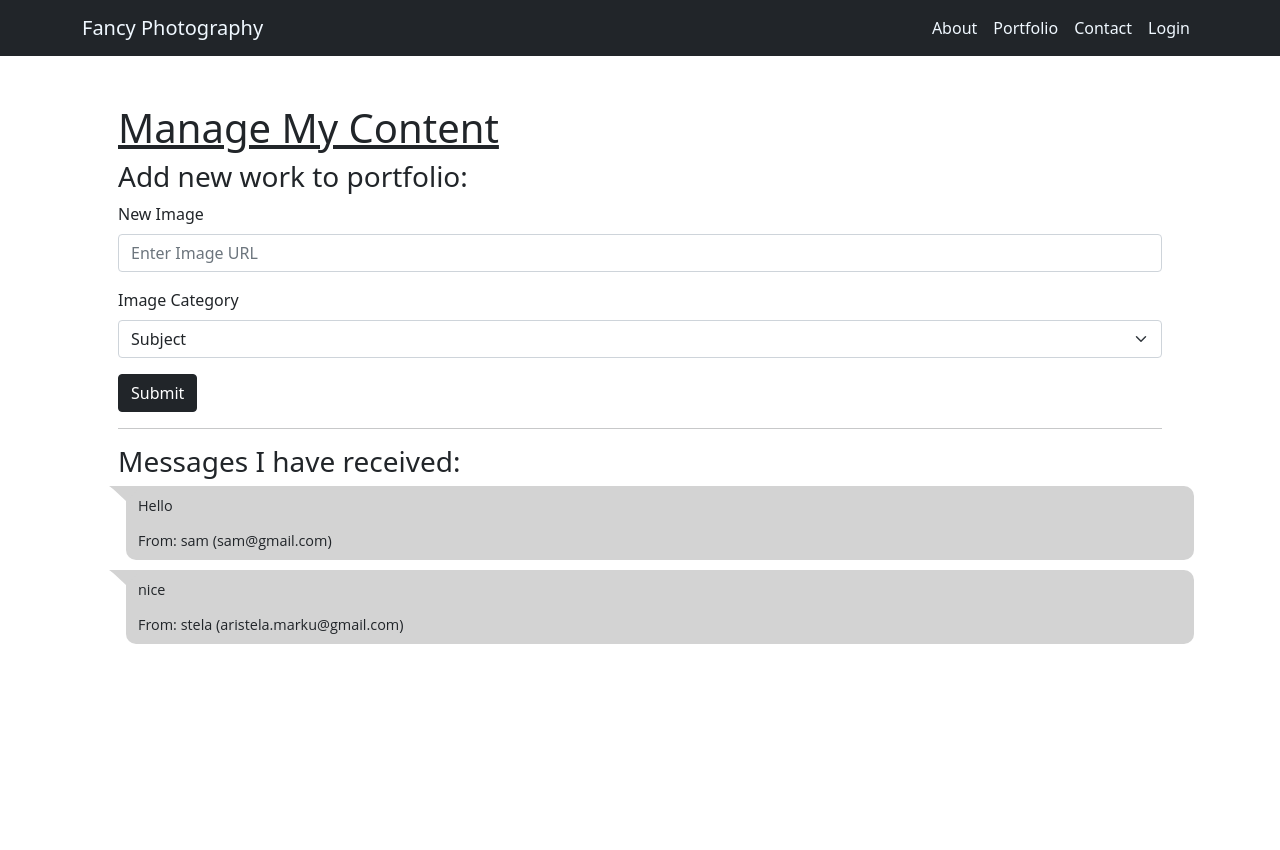
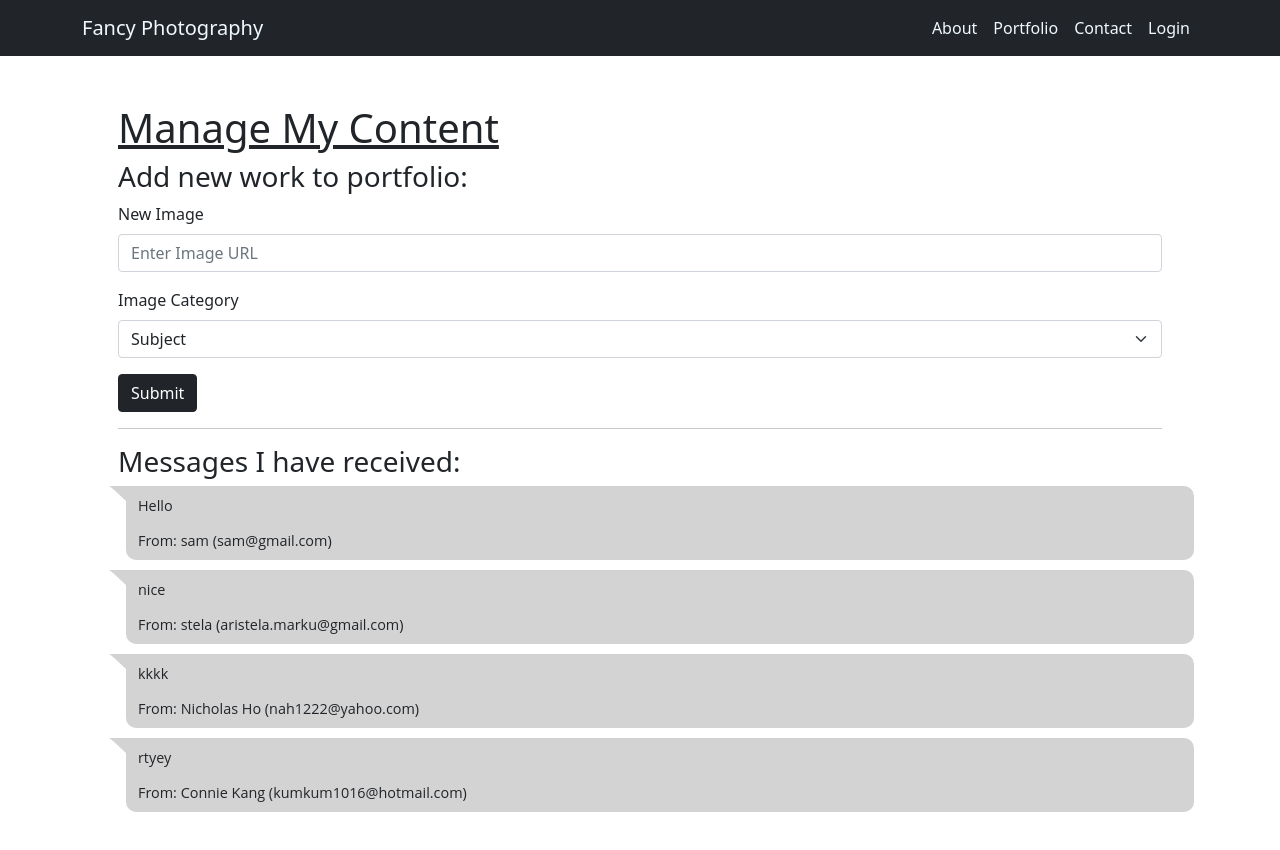
Before and after one commit to conniehqk/Photographer-Portfolio-Site-Project, a React (Create React App) app: page /manage in a window 1280 px wide. Shown: the top 850 px of the page. Before the commit the page ends 800 px from the top, so only its background shows below. Built offline with nearby package versions, Linux system fonts and the light colour scheme; data requests are answered from the project's data file.

Commit message:
portfolio pic fill container and added alert for forms

```diff
--- a/db.json
+++ b/db.json
@@ -124,6 +124,21 @@
       "image": "https://upload.wikimedia.org/wikipedia/commons/d/df/Horse_and_Man.jpg",
       "subject": "portraits",
       "id": 25
+    },
+    {
+      "image": "https://hips.hearstapps.com/hmg-prod.s3.amazonaws.com/images/lily-lead-1607540328.jpg?crop=1.00xw:0.746xh;0,0.0573xh&resize=640:*",
+      "subject": "wedding",
+      "id": 26
+    },
+    {
+      "image": "https://hips.hearstapps.com/hmg-prod.s3.amazonaws.com/images/black-dog-breeds-black-labrador-retriever-1566497968.jpg?crop=0.611xw:0.916xh;0.112xw,0.0481xh&resize=640:*",
+      "subject": "family",
+      "id": 27
+    },
+    {
+      "image": "https://static.onecms.io/wp-content/uploads/sites/34/2021/05/05/frances-neilson-wedding-couple-0521.jpg",
+      "subject": "wedding",
+      "id": 28
     }
   ],
   "messages": [
@@ -140,6 +155,20 @@
       "subject": "wedding",
       "message": "nice",
       "id": 2
+    },
+    {
+      "name": "Nicholas Ho",
+      "email": "nah1222@yahoo.com",
+      "subject": "maternity",
+      "message": "kkkk",
+      "id": 3
+    },
+    {
+      "name": "Connie Kang",
+      "email": "kumkum1016@hotmail.com",
+      "subject": "wedding",
+      "message": "rtyey",
+      "id": 4
     }
   ],
   "comments": [
--- a/src/components/App.js
+++ b/src/components/App.js
@@ -16,6 +16,8 @@ function App() {
 	const [imageList, setImageList] = useState([]);
 	const [filterCategory, setFiltercategory] = useState([]);
 	const [submittedMessage, setSubmittedMessage] = useState([]);
+	const [imageSubmitSuccess, setImageSubmitSuccess] = useState(false)
+	const [messageSubmitSuccess, setMessageSubmitSuccess] = useState(false)
 	const [formMessage, setFormMessage] = useState({
 		name: '',
 		email: '',
@@ -36,6 +38,7 @@ function App() {
 			.then((r) => r.json())
 			.then((msg) => {
 				setSubmittedMessage([...submittedMessage, msg]);
+				setMessageSubmitSuccess(messageSubmitSuccess=>!messageSubmitSuccess)
 			});
 
 		e.preventDefault();
@@ -85,6 +88,7 @@ function App() {
 			.then((r) => r.json())
 			.then((pic) => {
 				setImageList([...imageList, pic]);
+				setImageSubmitSuccess(imageSubmitSuccess=>!imageSubmitSuccess)
 			});
 		e.target.reset();
 	}
@@ -120,6 +124,7 @@ function App() {
 						handleSubmit={handleSubmit}
 						formMessage={formMessage}
 						handleChange={handleChange}
+						messageSubmitSuccess={messageSubmitSuccess}
 					/>
 				</Route>
 				<Route exact path="/manage">
@@ -127,6 +132,7 @@ function App() {
 						submittedMessage={submittedMessage}
 						handleManageFormChange={handleManageFormChange}
 						handleImageSubmit={handleImageSubmit}
+						imageSubmitSuccess={imageSubmitSuccess}
 					/>
 				</Route>
 				<Route exact path="/">
--- a/src/components/Contact.js
+++ b/src/components/Contact.js
@@ -1,11 +1,12 @@
 // import { useState } from 'react';
-import { Container, Row, Form, Col, Button } from 'react-bootstrap';
+import { Container, Row, Form, Col, Button, Alert } from 'react-bootstrap';
 // import { send, init } from 'emailjs-com';
 
-function Contact({ handleSubmit, handleChange }) {
+function Contact({ handleSubmit, handleChange, messageSubmitSuccess }) {
 	return (
 		<Container className="p-5">
 			<h1>Let's Chat!</h1>
+			{messageSubmitSuccess?<Alert variant="success">Success!</Alert>:null}
 			<Form onSubmit={handleSubmit}>
 				<Row className="mb-3">
 					<Form.Group as={Col} controlId="formFirstName">
--- a/src/components/Manage.js
+++ b/src/components/Manage.js
@@ -1,4 +1,4 @@
-import { Container, Row, Button } from 'react-bootstrap';
+import { Container, Row, Button, Alert } from 'react-bootstrap';
 import { Form } from 'react-bootstrap/cjs';
 import Messages from './Messages';
 
@@ -6,7 +6,9 @@ function Manage({
 	handleImageSubmit,
 	submittedMessage,
 	handleManageFormChange,
+	imageSubmitSuccess
 }) {
+
 	return (
 		<Container className="p-5">
 			<h1>
@@ -14,6 +16,7 @@ function Manage({
 			</h1>
 			<Row className="mb-3">
 				<h3>Add new work to portfolio:</h3>
+				{imageSubmitSuccess?<Alert variant="success">Success!</Alert>:null}
 				<Form onSubmit={handleImageSubmit}>
 					<Form.Group className="mb-3">
 						<Form.Label>New Image</Form.Label>
--- a/src/index.css
+++ b/src/index.css
@@ -8,7 +8,8 @@
 
 .card img {
   width: 100%;
-
+  object-fit: cover;
+  height: 100%;
 }
 
 
```
Lines whose indentation alone changed are shown as unchanged.
